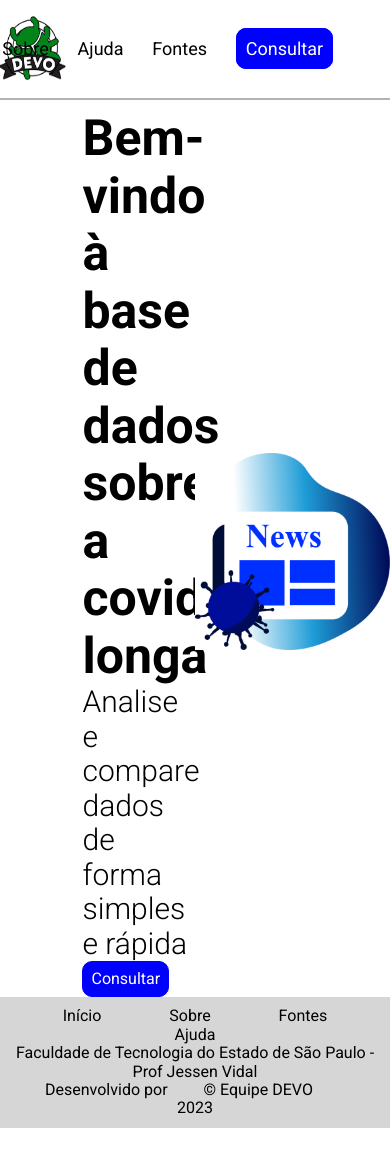
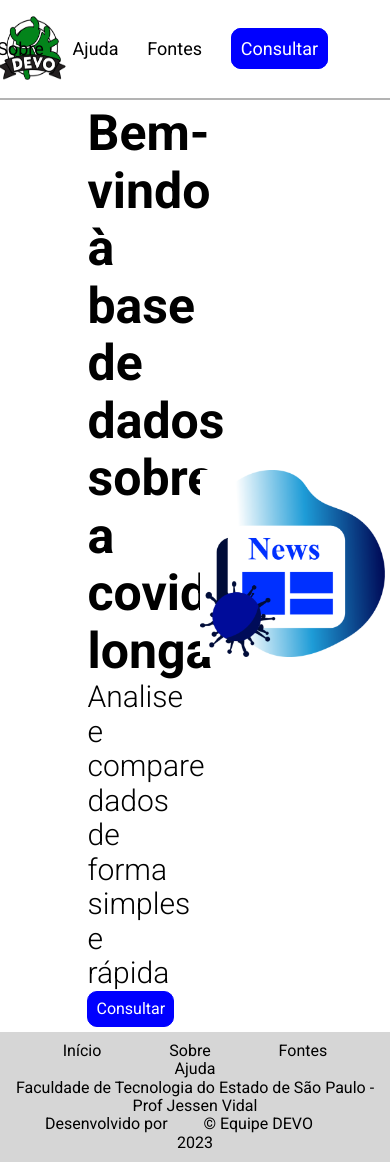
Before and after one commit to equipedevo/API_1, a Flask app: page / in a window 390 px wide. Before the commit the page ends 1128 px from the top, so only its background shows below. Run offline with Flask 2, Linux system fonts and the light colour scheme.

Commit message:
Correções em relação a responsividade

```diff
--- a/src/static/css/base.css
+++ b/src/static/css/base.css
@@ -7,8 +7,8 @@
 }
 
 [class*="col-"] {
-    width: 100%;
     float: left;
+    padding: 5px;
     /* border: 1px solid red; */
 }
 .col-1 { width: 8.33%; }
@@ -23,6 +23,7 @@
 .col-10 { width: 83.33%; }
 .col-11 { width: 91.66%; }
 .col-12 { width: 100%; }
+.row { width: 100%; }
 .row::after {
     content: "";
     clear: both;
@@ -104,7 +105,8 @@
 }
 
 main{
-    padding-top: 110px;
+    padding-top: 100px;
+    width: 100%;
     min-height: 100vh;
 }
 
```
